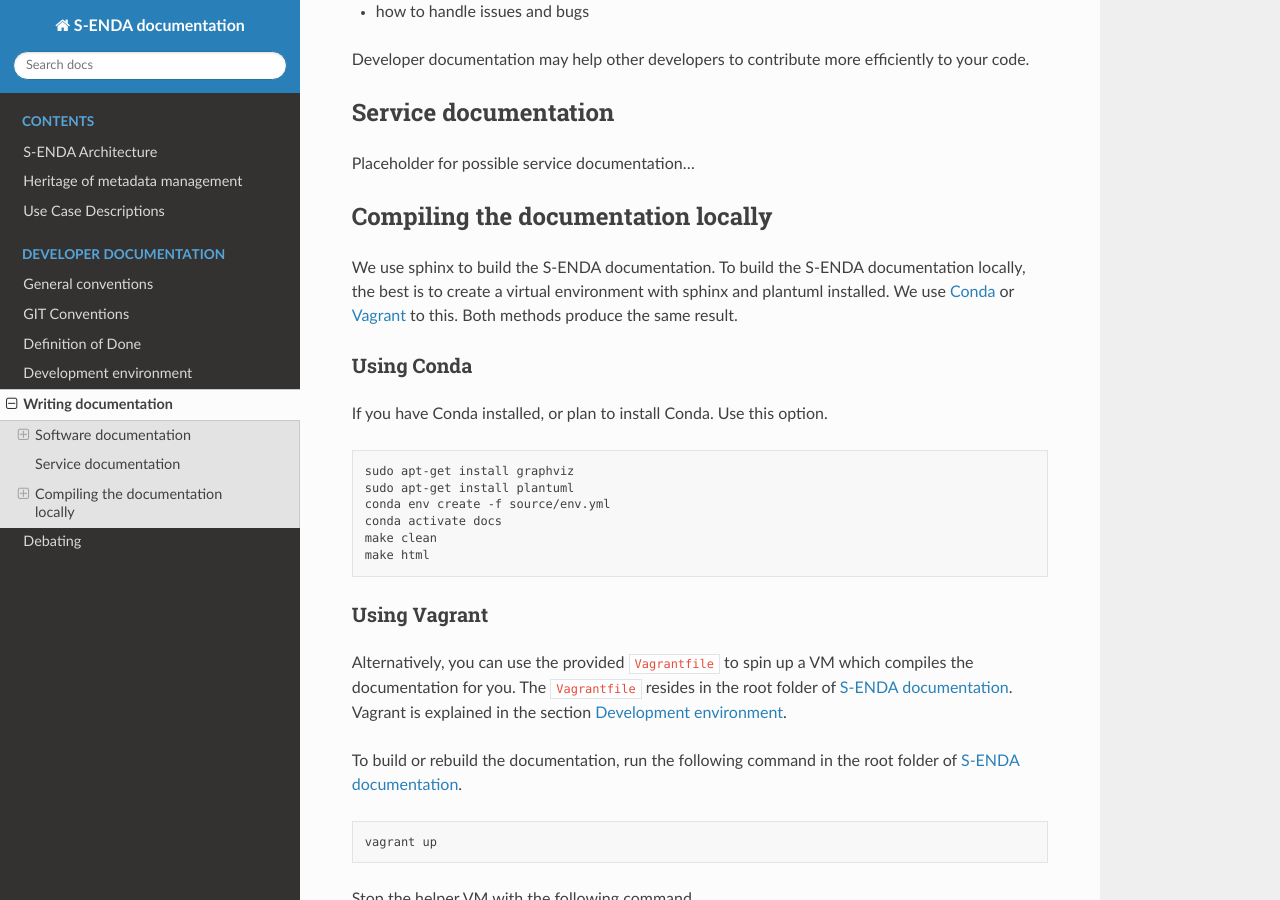
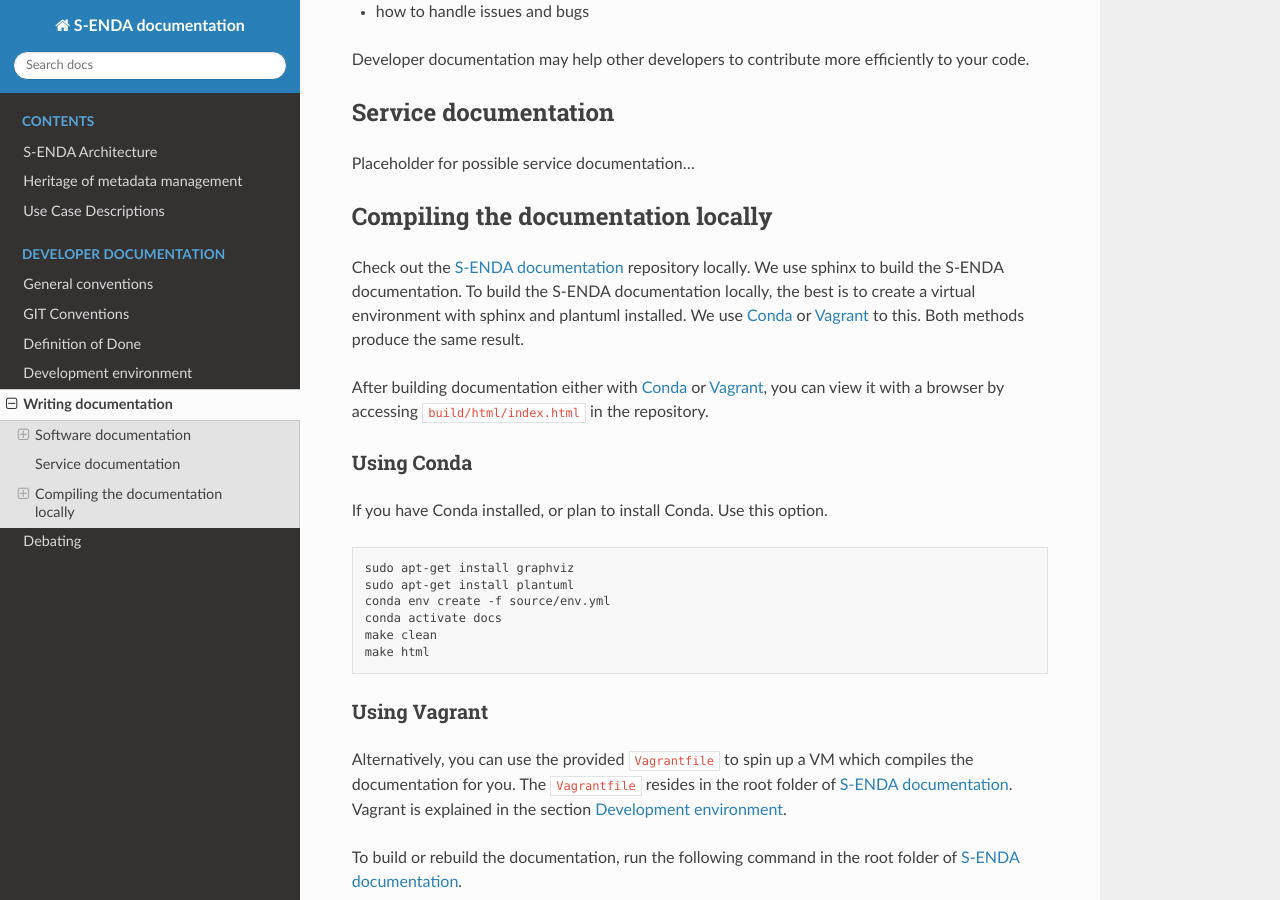
Before and after one commit to metno/S-ENDA-documentation, a Sphinx documentation site: the page built from source/write_docs.rst, in a window 1280 px wide and 900 px high, scrolled down 1012 px. Built offline with Sphinx 7.4.7 and the Read the Docs theme 2.0.0, drawn with Linux system fonts in a browser that asks for light colours.

Commit message:
added where to find senda doc repo, and how to view it locally

```diff
--- a/source/write_docs.rst
+++ b/source/write_docs.rst
@@ -55,8 +55,9 @@
 .. _S-ENDA documentation: https://github.com/metno/S-ENDA-documentation
 .. _Development environment: devel_environ.html
 
-We use sphinx to build the S-ENDA documentation. To build the S-ENDA documentation locally, the best is to create a virtual environment with sphinx and plantuml installed. We use Conda_ or Vagrant_ to this. Both methods produce the same result.
+Check out the `S-ENDA documentation`_ repository locally. We use sphinx to build the S-ENDA documentation. To build the S-ENDA documentation locally, the best is to create a virtual environment with sphinx and plantuml installed. We use Conda_ or Vagrant_ to this. Both methods produce the same result.
 
+After building documentation either with Conda_ or Vagrant_, you can view it with a browser by accessing ``build/html/index.html`` in the repository.
 
 Using Conda
 ===========
```
